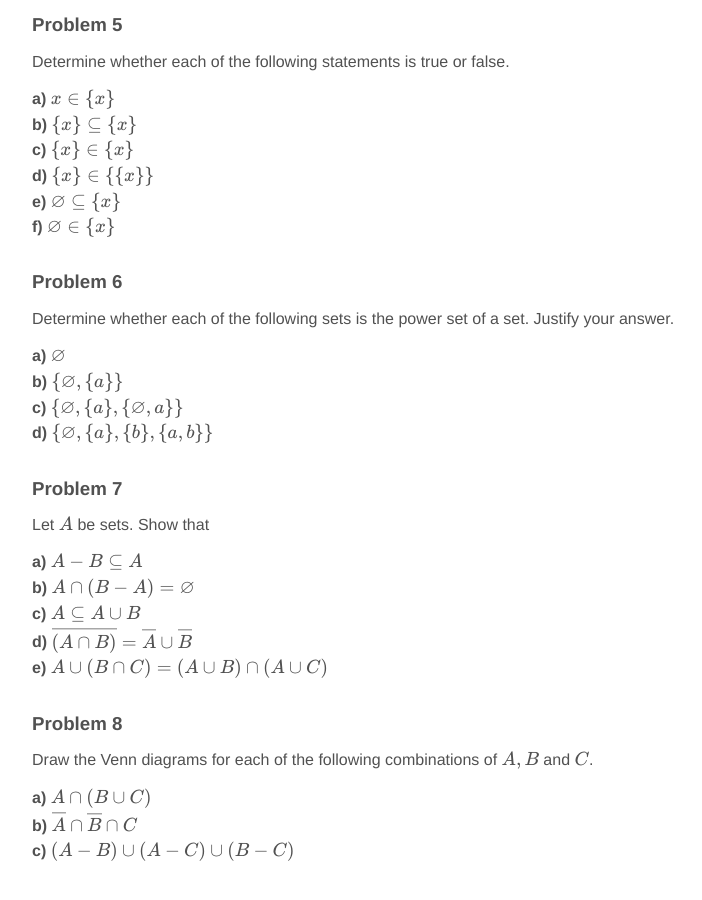
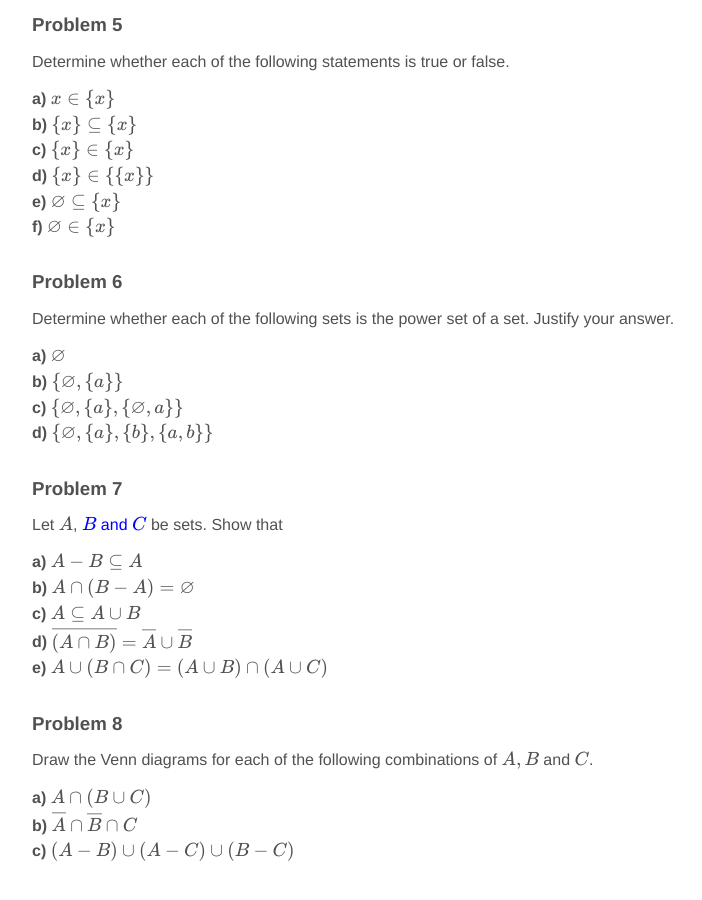
Before and after one commit to jnylam/jnylam.github.io, a Jekyll site: the page built from _courses/55/homework02.md, in a window 1280 px wide and 900 px high, scrolled down 1514 px. Shown: the whole window, without its empty margins (128-830 px from the left). Built offline with Jekyll 4.4.1, drawn with Linux system fonts in a browser that asks for light colours; formulas are drawn with MathJax 3.

Commit message:
55 hw2 typo

```diff
--- a/_courses/55/homework02.md
+++ b/_courses/55/homework02.md
@@ -78,7 +78,7 @@ __d)__ $\\{\varnothing, \\{a\\}, \\{b\\}, \\{a, b\\}\\}$
 
 ### Problem 7
 
-Let $A$ be sets. Show that
+Let $A$, <ins>$B$ and $C$</ins> be sets. Show that
 
 __a)__ $A - B \subseteq A$
 __b)__ $A \cap (B - A) = \varnothing$
```
